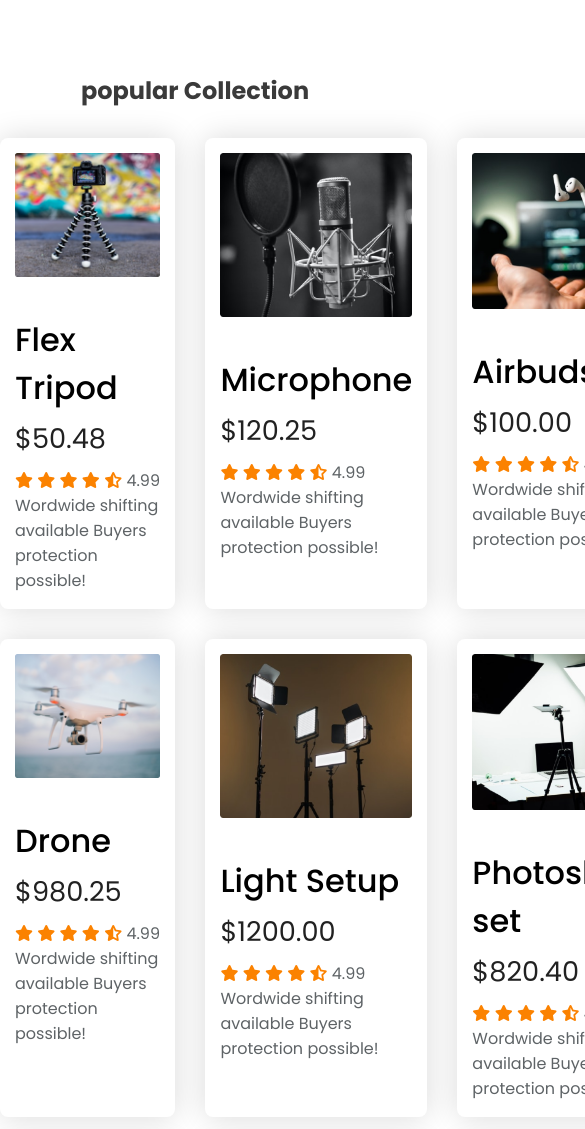
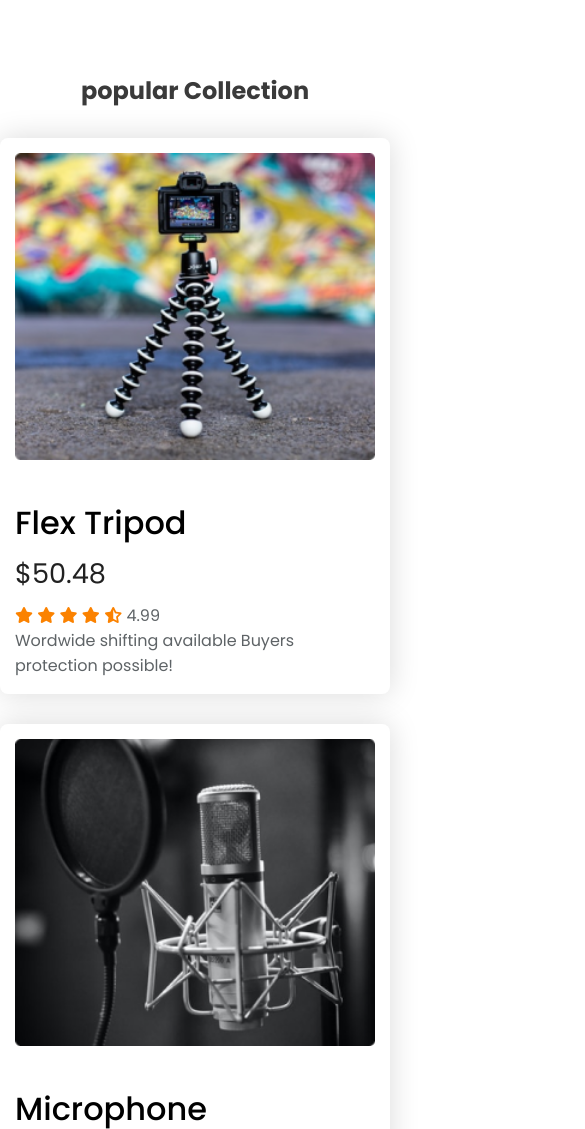
Before and after one commit to asm-ayesha/influencer-gear, a plain HTML site: page index.html in a window 390 px wide. Shown: the part 1440-2569 px from the top of the page, 585 px wide, since content can reach past the window. Drawn offline with Linux system fonts and the light colour scheme.

Commit message:
cards section completed reposnisve for mobile

```diff
--- a/styles/mobile-respos.css
+++ b/styles/mobile-respos.css
@@ -32,4 +32,10 @@
         grid-template-columns: repeat(4, 1fr);
         gap: 10px;
     }
+
+
+    /* cards */
+    .cards{
+        grid-template-columns: repeat(1,1fr);
+    }
 }
```
